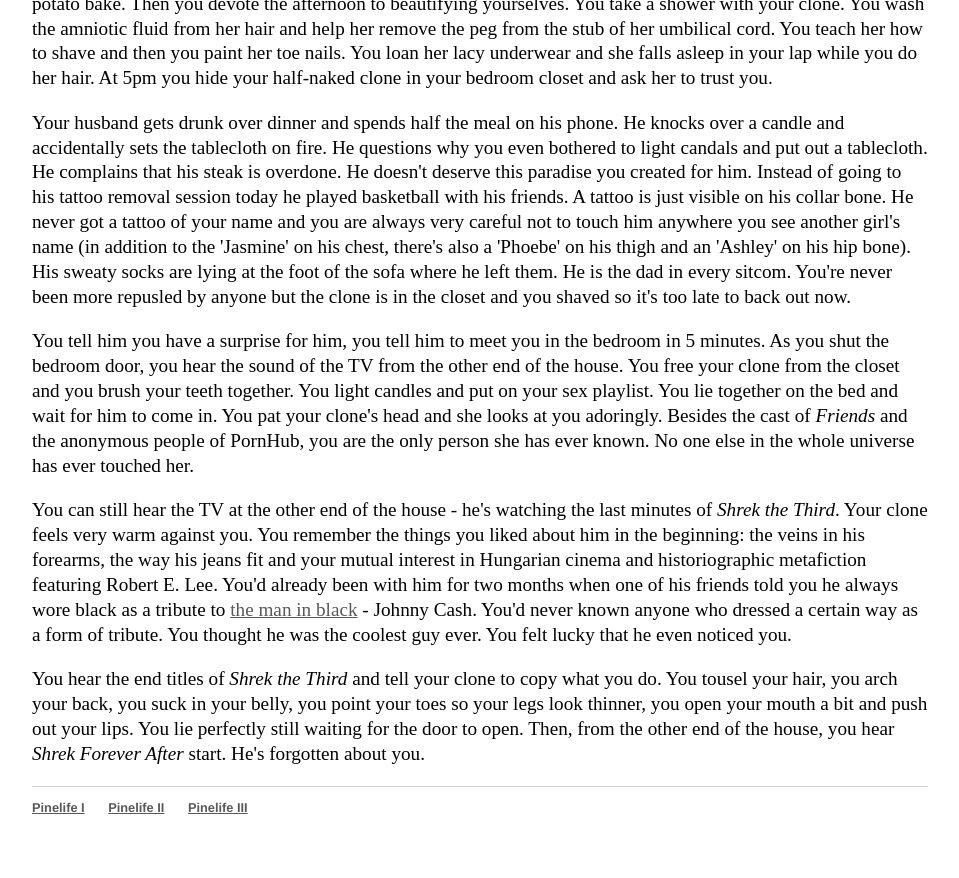
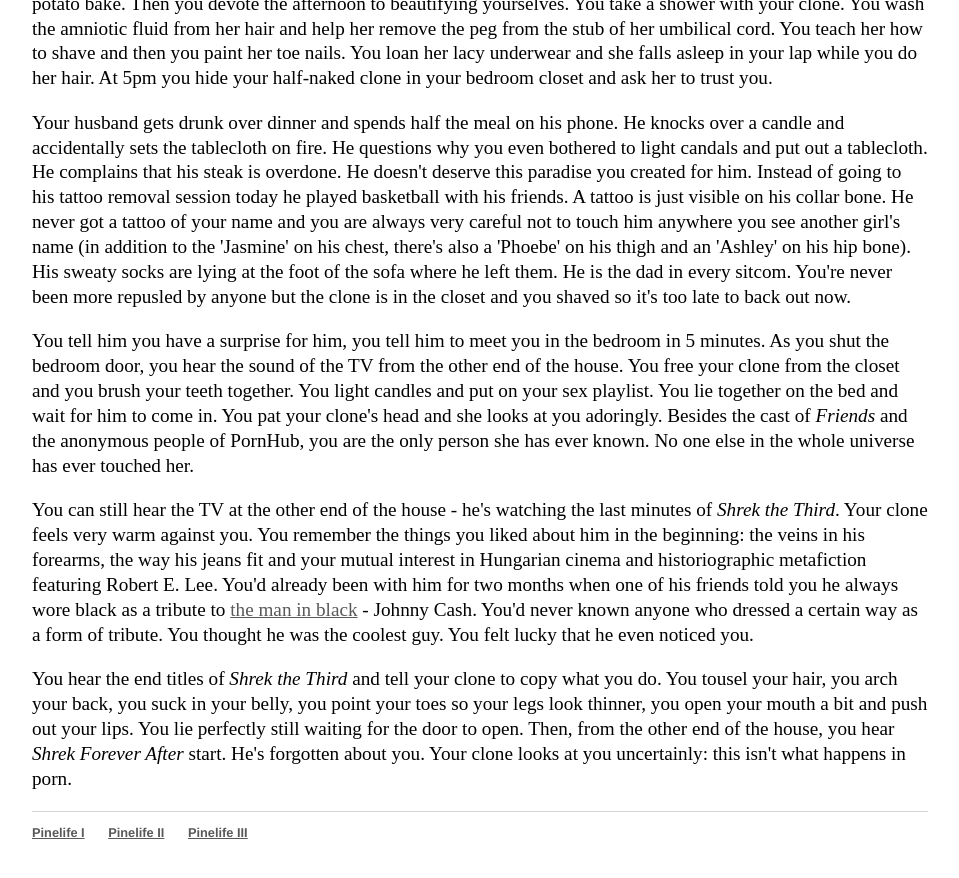
Before and after one commit to Pinelife/pinelife.github.io, a Jekyll site: the page built from Hellhole/excitingevent1.html, in a window 1280 px wide and 900 px high, scrolled down 1339 px. Shown: the top 878 px of the window, without its empty margins (160-1119 px from the left). Built offline with Jekyll 4.4.1, drawn with Linux system fonts in a browser that asks for light colours.

Commit message:
Update excitingevent1.html

```diff
--- a/Hellhole/excitingevent1.html
+++ b/Hellhole/excitingevent1.html
@@ -77,10 +77,10 @@ You tell him you have a surprise for him, you tell him to meet you in the bedroo
   Your clone feels very warm against you. You remember the things you liked about him in the beginning: the veins in his forearms, the way
   his jeans fit and your mutual interest in Hungarian cinema and historiographic metafiction featuring Robert E. Lee. You'd already been with him for
   two months when one of his friends told you he always wore black as a tribute to <a href ="https://www.youtube.com/watch?v=t51MHUENlAQ">the man in black</a> - Johnny Cash.
-  You'd never known anyone who dressed a certain way as a form of tribute. You thought he was the coolest guy ever. You felt lucky that he even noticed you.
+  You'd never known anyone who dressed a certain way as a form of tribute. You thought he was the coolest guy. You felt lucky that he even noticed you.
 </p>
 <p>You hear the end titles of <i>Shrek the Third</i> and tell your clone to copy what you do. You tousel your hair, you arch your back,
 you suck in your belly, you point your toes so your legs look thinner, you open your mouth a bit and push out your lips.
   You lie perfectly still waiting for the door to open. Then, from the other end of the house, you hear <i>Shrek Forever After</i> start.
-  He's forgotten about you.
+  He's forgotten about you. Your clone looks at you uncertainly: this isn't what happens in porn.
 </p>
```
